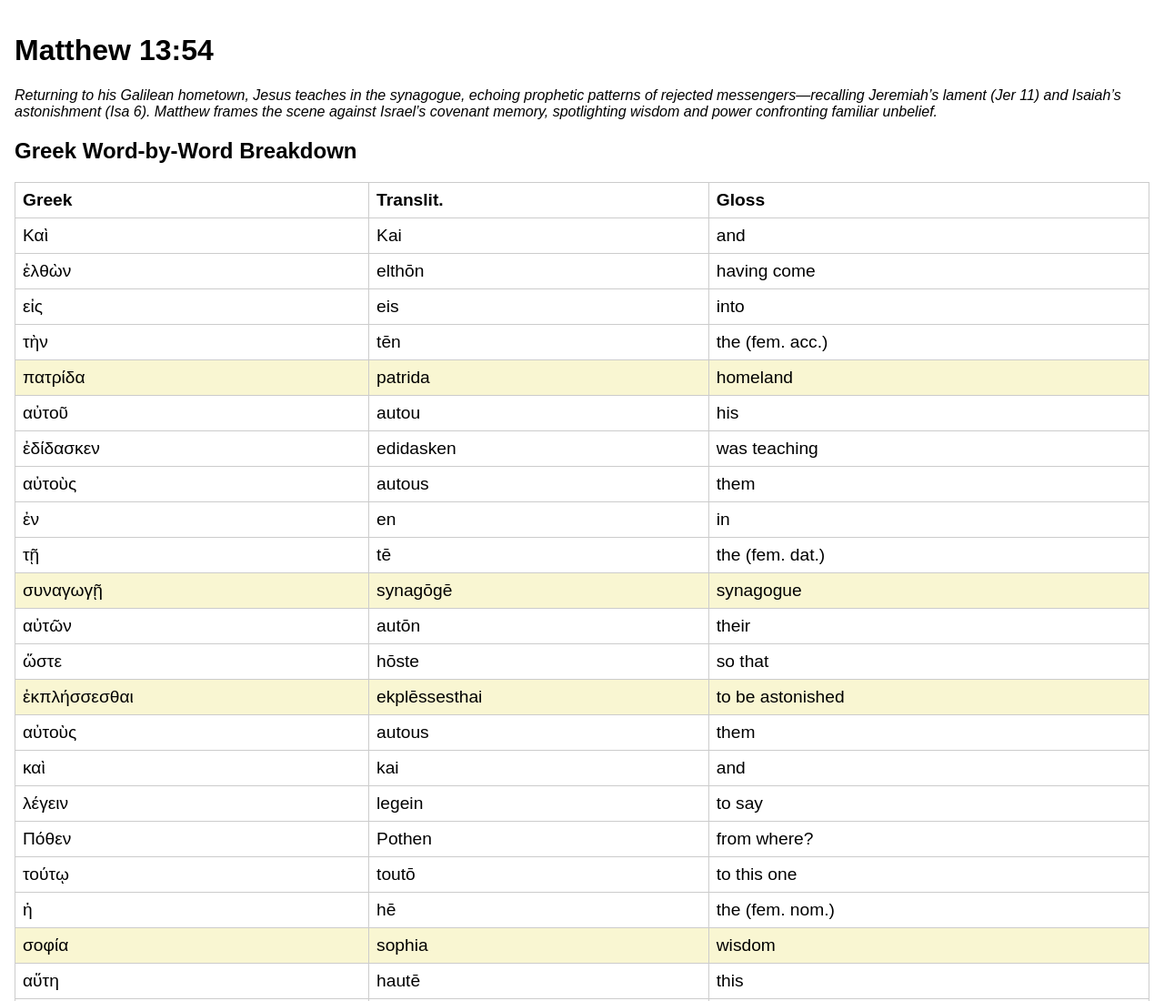
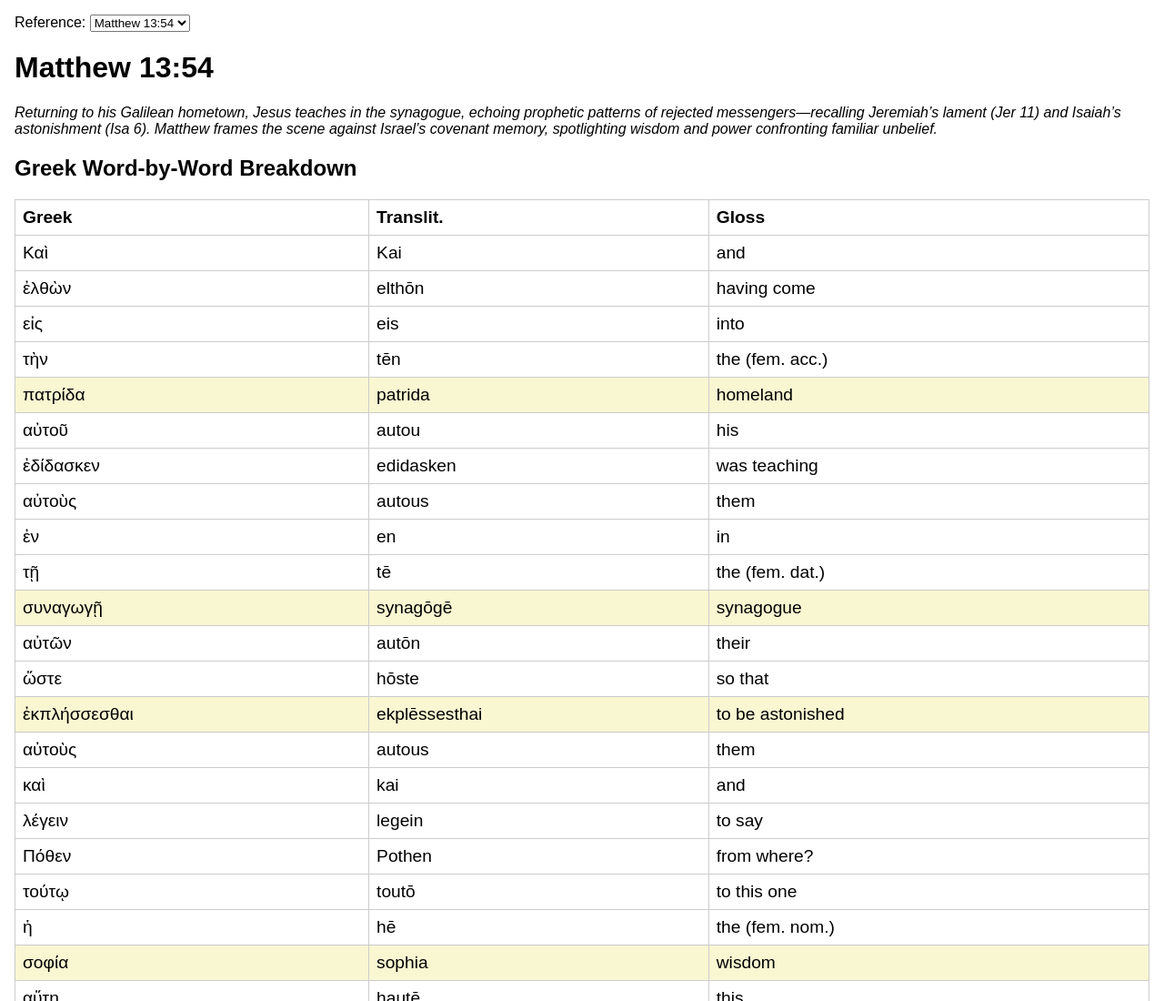
Before and after one commit to RV-3/alpha-omega, a plain HTML site: page index.html in a window 1280 px wide. Shown: the top 1100 px of the page at 91% size. Drawn offline with nearby package versions, Linux system fonts and the light colour scheme.

Commit message:
Add manifest and ref selector

```diff
--- /dev/null
+++ b/data/index.json
@@ -0,0 +1,5 @@
+{
+  "references": [
+    {"file": "example.json", "title": "Matthew 13:54"}
+  ]
+}
--- a/index.html
+++ b/index.html
@@ -8,6 +8,8 @@
 </head>
 <body>
   <div class="container">
+    <label for="ref-select">Reference:</label>
+    <select id="ref-select"></select>
     <h1 id="title"></h1>
     <p id="context" class="context"></p>
     <h2 id="subtitle"></h2>
--- a/script.js
+++ b/script.js
@@ -1,5 +1,5 @@
-async function loadData() {
-  const response = await fetch('data/example.json');
+async function loadData(file) {
+  const response = await fetch(`data/${file}`);
   const data = await response.json();
 
   document.getElementById('title').textContent = data.title;
@@ -61,4 +61,24 @@ document.getElementById('close-btn').addEventListener('click', () => {
   document.getElementById('overlay').classList.add('hidden');
 });
 
-document.addEventListener('DOMContentLoaded', loadData);
+async function init() {
+  const indexRes = await fetch('data/index.json');
+  const manifest = await indexRes.json();
+
+  const select = document.getElementById('ref-select');
+  manifest.references.forEach(ref => {
+    const option = document.createElement('option');
+    option.value = ref.file;
+    option.textContent = ref.title;
+    select.appendChild(option);
+  });
+
+  select.addEventListener('change', () => loadData(select.value));
+
+  if (manifest.references.length > 0) {
+    select.value = manifest.references[0].file;
+    loadData(select.value);
+  }
+}
+
+document.addEventListener('DOMContentLoaded', init);
```
Also changed, not shown: README.md.
